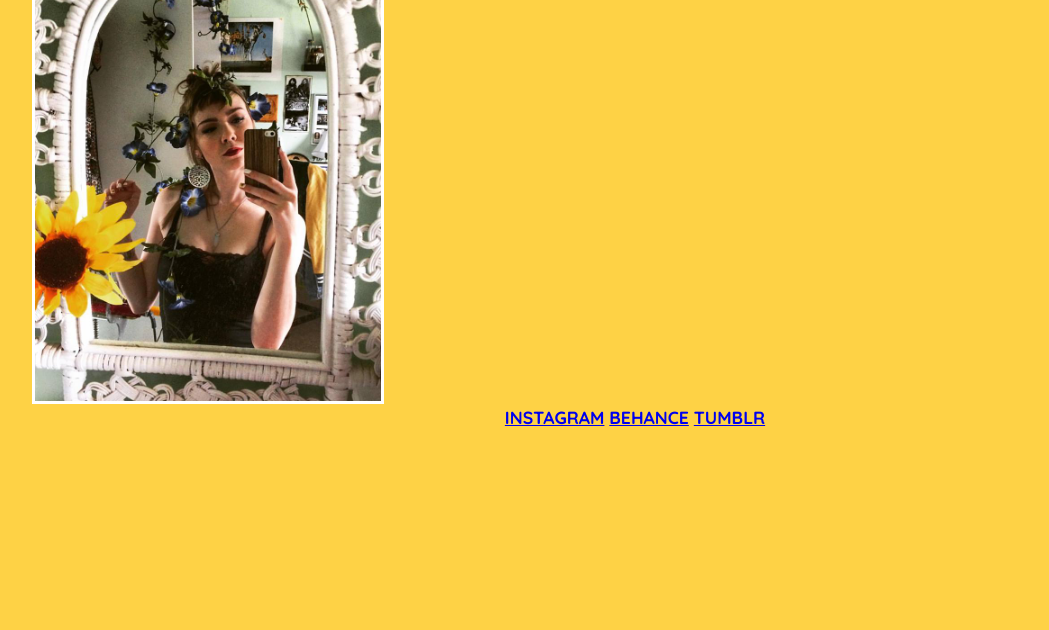
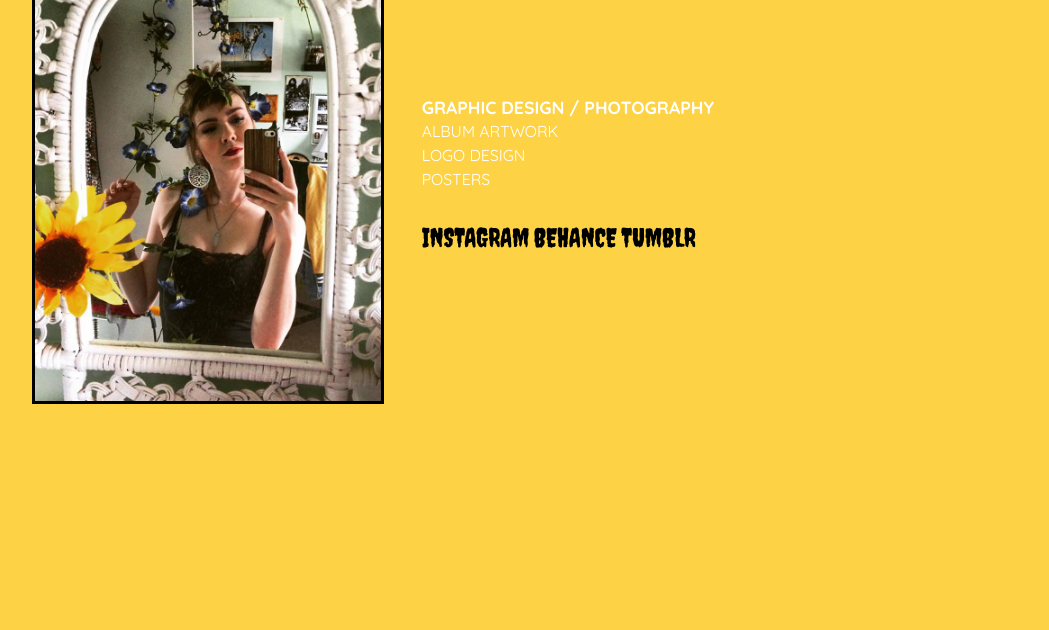
Before and after one commit to jesspaget/my-site, a plain HTML site: page index.html in a window 1280 px wide. Shown: the part 170-800 px from the top of the page, without its empty margins (5-1054 px from the left). Drawn offline with Linux system fonts and the light colour scheme.

Commit message:
Fixed placing and found problem when adding links. (Had to shuffle around the divs and + / - some info inside of them.) Added more of the fonts I chose, and changed around colours. Made hovering actions to links.

```diff
--- a/css/general.css
+++ b/css/general.css
@@ -20,9 +20,9 @@ body {
 }
 
 h1 {
-    color: white;
+    color: ;
     font-size: 4rem;
-    font-family:'Creepster', cursive;;
+    font-family:'Creepster', cursive;
     text-transform: uppercase;
     text-align: center;
 }
@@ -33,7 +33,7 @@ h1 {
     display: block;
     margin-left: auto;
     margin-right: auto;
-    border: solid 3px white;
+    border: solid 3px black;
 }
 
 .headerinfo {
@@ -43,7 +43,6 @@ h1 {
 
 .subtitle {
     color: white;
-    font-size: 1.2rem;
     font-family:'Quicksand', sans-serif;
     font-weight: 700;
     text-align: center;
@@ -53,10 +52,11 @@ h1 {
 
 .list {
     color: white;
+    font-size: .9rem;
     font-family: 'Quicksand', sans-serif;
     text-align: center;
     list-style-type: none;
-    text-transform: lowercase;
+    text-transform: uppercase;
 }
 
 ul {
@@ -64,13 +64,22 @@ ul {
     margin-top: 2rem;
 }
 
-.links {
-    color: white;
-    font-family: 'Quicksand', sans-serif;
-    font-weight: 700;
+a {
+    color: black;
+    font-family: 'Creepster', cursive;
+    font-size: 1.5rem;
     text-align: center;
     text-transform: uppercase;
-    text-decoration: none;
+    text-decoration: none
+}
+
+a:hover {
+    color: white;
+    font-family: 'Creepster', cursive;
+    text-align: center;
+    text-transform: uppercase;
+    text-decoration: none
+}
 
 @media only screen and (min-width: 25em) {
 
@@ -83,7 +92,7 @@ ul {
 @media only screen and (min-width: 60em) {
 
     .info {
-        margin-top: 15rem;
+        margin-top: 13rem;
         padding-right: 12rem;
     }
 
--- a/index.html
+++ b/index.html
@@ -21,20 +21,20 @@
                 <img src="images/flowers.jpg" class="face" alt="myface">
             </div>
 
-            <ul class=" info unit unit-xs-1 unit-s-1 unit-m-1 unit-l-2-3">
-                <li class="subtitle">Graphic Design/Photography</li>
+        <div class=" info unit unit-xs-1 unit-s-1 unit-m-1 unit-l-2-3">
+            <ul>
+                <li class="subtitle">Graphic Design / Photography</li>
                 <li class="list">Album Artwork</li>
                 <li class="list">Logo Design</li>
                 <li class="list">Posters</li>
             </ul>
+            <div class=" list unit unit-xs-1 unit-s-1 unit-m-1 unit-l-2-3">
+                <a href="https://www.instagram.com/radical.juice">Instagram</a>
+                <a href="https://www.behance.net/jessoleigh">Behance</a>
+                <a href="https://www.hazyleigh.tumblr.com">Tumblr</a>
+            </div>
         </div>
-
-        <div class="links">
-            <a href="https://www.instagram.com/radical.juice">Instagram</a>
-            <a href="https://www.behance.net/jessoleigh">Behance</a>
-            <a href="https://www.hazyleigh.tumblr.com">Tumblr</a>
-        </div>
-
+    </div>
 
     </body>
 
```
